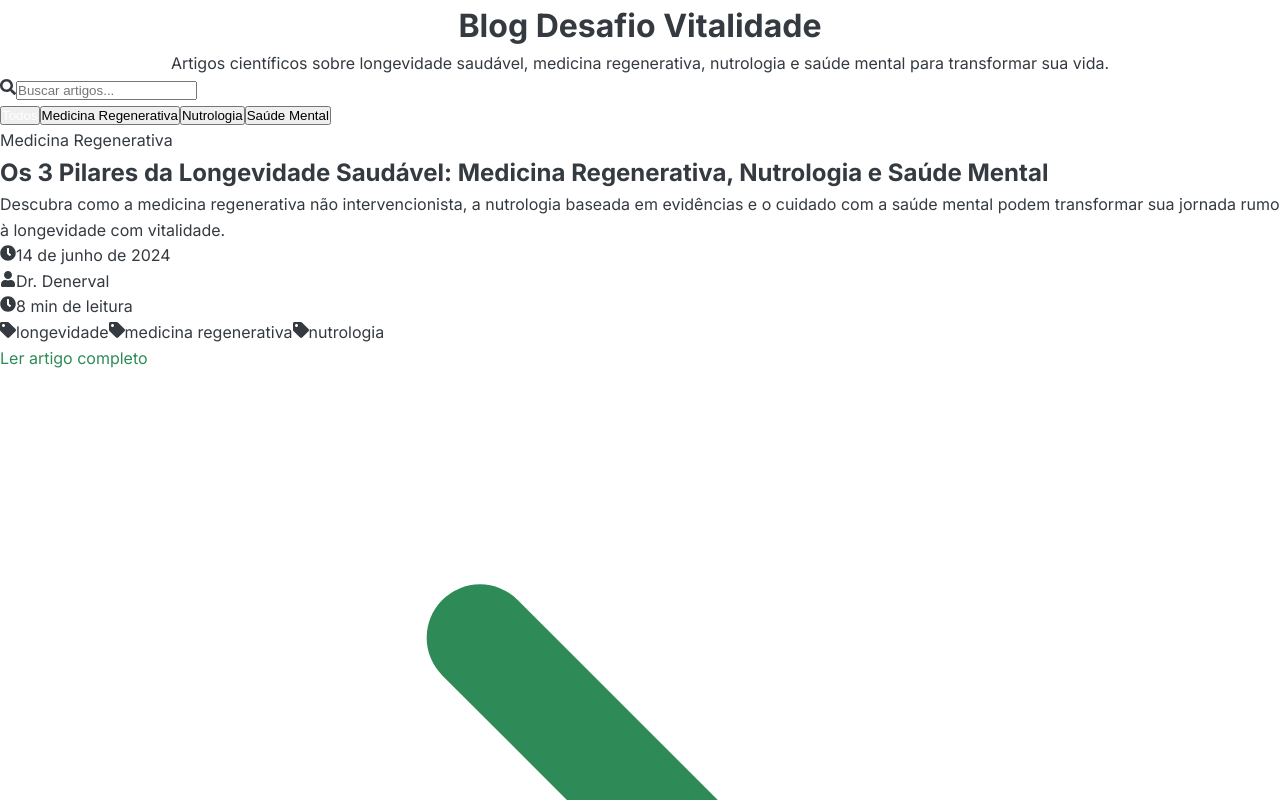
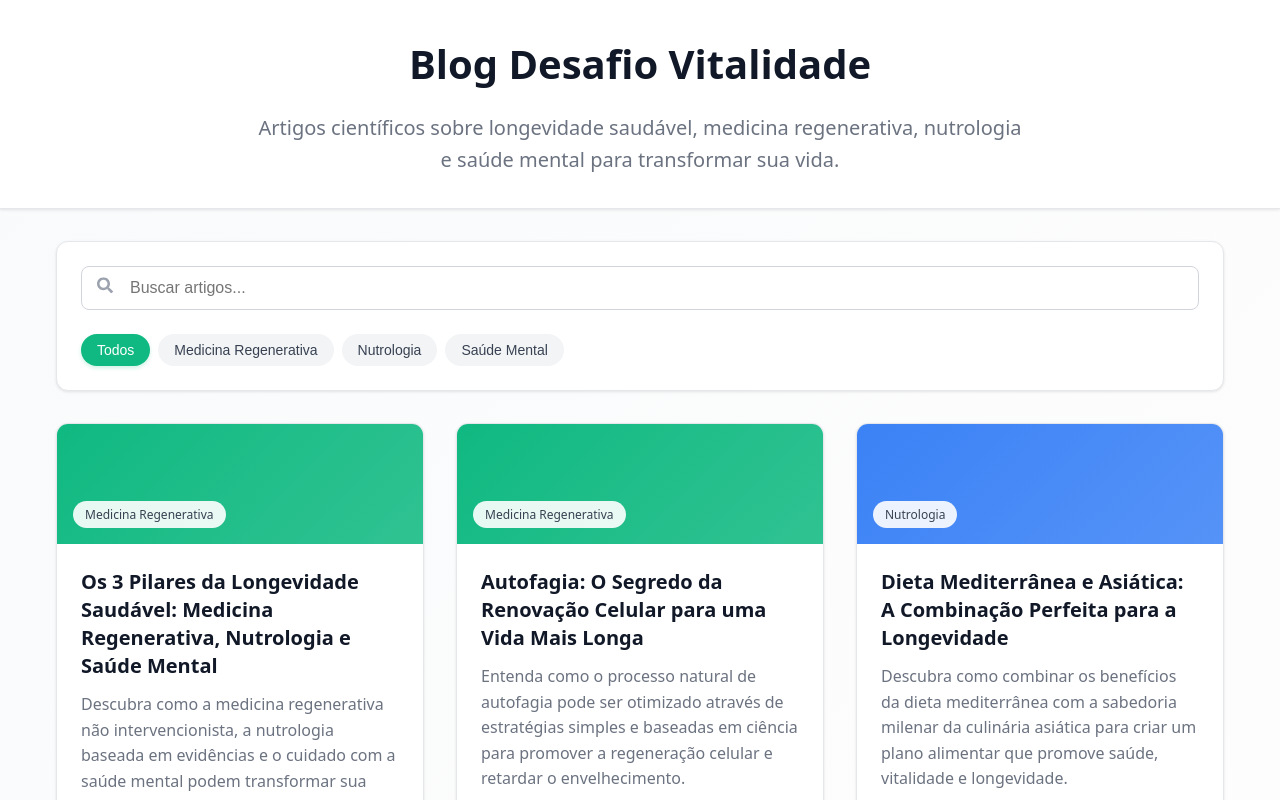
Before and after one commit to denerval1111/segunda-versao-140625, a Next.js app: page /blog in a window 1280 px wide. Shown: the top 800 px of the page. Built offline with nearby package versions, Linux system fonts and the light colour scheme.

Commit message:
Update BlogClient.tsx

```diff
--- a/app/blog/BlogClient.tsx
+++ b/app/blog/BlogClient.tsx
@@ -44,15 +44,15 @@ const BlogClient: React.FC<BlogClientProps> = ({ posts, categories }) => {
     });
   };
 
-  // Função para obter gradiente por categoria
-  const getCategoryGradient = (category: string) => {
-    const gradients = {
-      'Medicina Regenerativa': 'from-green-500 to-emerald-600',
-      'Nutrologia': 'from-blue-500 to-cyan-600',
-      'Saúde Mental': 'from-purple-500 to-indigo-600',
-      'default': 'from-gray-500 to-gray-600'
+  // Função para obter cores por categoria
+  const getCategoryColors = (category: string) => {
+    const colors = {
+      'Medicina Regenerativa': { bg: '#10b981', text: '#ffffff' },
+      'Nutrologia': { bg: '#3b82f6', text: '#ffffff' },
+      'Saúde Mental': { bg: '#8b5cf6', text: '#ffffff' },
+      'default': { bg: '#6b7280', text: '#ffffff' }
     };
-    return gradients[category as keyof typeof gradients] || gradients.default;
+    return colors[category as keyof typeof colors] || colors.default;
   };
 
   // Posts filtrados
@@ -70,47 +70,122 @@ const BlogClient: React.FC<BlogClientProps> = ({ posts, categories }) => {
   const allCategories = ['Todos', ...categories];
 
   return (
-    <div className="min-h-screen bg-gradient-to-br from-gray-50 to-white">
+    <div style={{
+      minHeight: '100vh',
+      background: 'linear-gradient(135deg, #f9fafb 0%, #ffffff 100%)',
+      fontFamily: 'system-ui, -apple-system, sans-serif'
+    }}>
       {/* Header */}
-      <div className="bg-white shadow-sm border-b">
-        <div className="max-w-6xl mx-auto px-4 py-8">
-          <div className="text-center">
-            <h1 className="text-4xl font-bold text-gray-900 mb-4">
+      <div style={{
+        backgroundColor: '#ffffff',
+        boxShadow: '0 1px 3px rgba(0, 0, 0, 0.1)',
+        borderBottom: '1px solid #e5e7eb'
+      }}>
+        <div style={{
+          maxWidth: '1200px',
+          margin: '0 auto',
+          padding: '32px 16px',
+          textAlign: 'center'
+        }}>
+          <h1 style={{
+            fontSize: '2.5rem',
+            fontWeight: 'bold',
+            color: '#111827',
+            marginBottom: '16px',
+            margin: '0 0 16px 0'
+          }}>
             Blog Desafio Vitalidade
           </h1>
-            <p className="text-xl text-gray-600 max-w-3xl mx-auto">
+          <p style={{
+            fontSize: '1.25rem',
+            color: '#6b7280',
+            maxWidth: '768px',
+            margin: '0 auto',
+            lineHeight: '1.6'
+          }}>
             Artigos científicos sobre longevidade saudável, medicina regenerativa, nutrologia e saúde mental para transformar sua vida.
           </p>
         </div>
       </div>
-      </div>
 
       {/* Filtros e Busca */}
-      <div className="max-w-6xl mx-auto px-4 py-8">
-        <div className="bg-white rounded-xl shadow-sm border p-6 mb-8">
+      <div style={{ maxWidth: '1200px', margin: '0 auto', padding: '32px 16px' }}>
+        <div style={{
+          backgroundColor: '#ffffff',
+          borderRadius: '12px',
+          boxShadow: '0 1px 3px rgba(0, 0, 0, 0.1)',
+          border: '1px solid #e5e7eb',
+          padding: '24px',
+          marginBottom: '32px'
+        }}>
           {/* Barra de Busca */}
-          <div className="relative mb-6">
-            <FaSearch className="absolute left-4 top-1/2 transform -translate-y-1/2 text-gray-400" />
+          <div style={{ position: 'relative', marginBottom: '24px' }}>
+            <div style={{
+              position: 'absolute',
+              left: '16px',
+              top: '50%',
+              transform: 'translateY(-50%)',
+              color: '#9ca3af'
+            }}>
+              <FaSearch />
+            </div>
             <input
               type="text"
               placeholder="Buscar artigos..."
               value={searchTerm}
               onChange={(e) => setSearchTerm(e.target.value)}
-              className="w-full pl-12 pr-4 py-3 border border-gray-200 rounded-lg focus:ring-2 focus:ring-green-500 focus:border-transparent transition-all duration-200"
+              style={{
+                width: '100%',
+                paddingLeft: '48px',
+                paddingRight: '16px',
+                paddingTop: '12px',
+                paddingBottom: '12px',
+                border: '1px solid #d1d5db',
+                borderRadius: '8px',
+                fontSize: '16px',
+                outline: 'none',
+                transition: 'all 0.2s',
+                boxSizing: 'border-box'
+              }}
+              onFocus={(e) => {
+                e.target.style.borderColor = '#10b981';
+                e.target.style.boxShadow = '0 0 0 3px rgba(16, 185, 129, 0.1)';
+              }}
+              onBlur={(e) => {
+                e.target.style.borderColor = '#d1d5db';
+                e.target.style.boxShadow = 'none';
+              }}
             />
           </div>
 
           {/* Filtros de Categoria */}
-          <div className="flex flex-wrap gap-2">
+          <div style={{ display: 'flex', flexWrap: 'wrap', gap: '8px' }}>
             {allCategories.map((category) => (
               <button
                 key={category}
                 onClick={() => setSelectedCategory(category)}
-                className={`px-4 py-2 rounded-full text-sm font-medium transition-all duration-200 ${
-                  selectedCategory === category
-                    ? 'bg-green-500 text-white shadow-md'
-                    : 'bg-gray-100 text-gray-700 hover:bg-gray-200'
-                }`}
+                style={{
+                  padding: '8px 16px',
+                  borderRadius: '20px',
+                  fontSize: '14px',
+                  fontWeight: '500',
+                  border: 'none',
+                  cursor: 'pointer',
+                  transition: 'all 0.2s',
+                  backgroundColor: selectedCategory === category ? '#10b981' : '#f3f4f6',
+                  color: selectedCategory === category ? '#ffffff' : '#374151',
+                  boxShadow: selectedCategory === category ? '0 2px 4px rgba(16, 185, 129, 0.2)' : 'none'
+                }}
+                onMouseEnter={(e) => {
+                  if (selectedCategory !== category) {
+                    e.currentTarget.style.backgroundColor = '#e5e7eb';
+                  }
+                }}
+                onMouseLeave={(e) => {
+                  if (selectedCategory !== category) {
+                    e.currentTarget.style.backgroundColor = '#f3f4f6';
+                  }
+                }}
               >
                 {category}
               </button>
@@ -120,59 +195,127 @@ const BlogClient: React.FC<BlogClientProps> = ({ posts, categories }) => {
 
         {/* Grid de Posts */}
         {filteredPosts.length > 0 ? (
-          <div className="grid grid-cols-1 md:grid-cols-2 lg:grid-cols-3 gap-8">
-            {filteredPosts.map((post) => (
+          <div style={{
+            display: 'grid',
+            gridTemplateColumns: 'repeat(auto-fit, minmax(350px, 1fr))',
+            gap: '32px'
+          }}>
+            {filteredPosts.map((post) => {
+              const categoryColors = getCategoryColors(post.category);
+              return (
                 <article
                   key={post.id}
-                className="bg-white rounded-xl shadow-sm border hover:shadow-lg transition-all duration-300 overflow-hidden group"
+                  style={{
+                    backgroundColor: '#ffffff',
+                    borderRadius: '12px',
+                    boxShadow: '0 1px 3px rgba(0, 0, 0, 0.1)',
+                    border: '1px solid #e5e7eb',
+                    overflow: 'hidden',
+                    transition: 'all 0.3s',
+                    cursor: 'pointer'
+                  }}
+                  onMouseEnter={(e) => {
+                    e.currentTarget.style.boxShadow = '0 10px 25px rgba(0, 0, 0, 0.15)';
+                    e.currentTarget.style.transform = 'translateY(-2px)';
+                  }}
+                  onMouseLeave={(e) => {
+                    e.currentTarget.style.boxShadow = '0 1px 3px rgba(0, 0, 0, 0.1)';
+                    e.currentTarget.style.transform = 'translateY(0)';
+                  }}
                 >
                   {/* Header do Card com Gradiente */}
-                <div className={`h-32 bg-gradient-to-r ${getCategoryGradient(post.category)} relative`}>
-                  <div className="absolute inset-0 bg-black bg-opacity-20"></div>
-                  <div className="absolute bottom-4 left-4">
-                    <span className="bg-white bg-opacity-90 text-gray-800 px-3 py-1 rounded-full text-sm font-medium">
+                  <div style={{
+                    height: '120px',
+                    background: `linear-gradient(135deg, ${categoryColors.bg} 0%, ${categoryColors.bg}dd 100%)`,
+                    position: 'relative',
+                    display: 'flex',
+                    alignItems: 'flex-end',
+                    padding: '16px'
+                  }}>
+                    <span style={{
+                      backgroundColor: 'rgba(255, 255, 255, 0.9)',
+                      color: '#374151',
+                      padding: '4px 12px',
+                      borderRadius: '20px',
+                      fontSize: '12px',
+                      fontWeight: '500'
+                    }}>
                       {post.category}
                     </span>
                   </div>
-                </div>
 
                   {/* Conteúdo do Card */}
-                <div className="p-6">
-                  <h2 className="text-xl font-bold text-gray-900 mb-3 line-clamp-2 group-hover:text-green-600 transition-colors duration-200">
+                  <div style={{ padding: '24px' }}>
+                    <h2 style={{
+                      fontSize: '1.25rem',
+                      fontWeight: 'bold',
+                      color: '#111827',
+                      marginBottom: '12px',
+                      lineHeight: '1.4',
+                      margin: '0 0 12px 0'
+                    }}>
                       {post.title}
                     </h2>
 
-                  <p className="text-gray-600 mb-4 line-clamp-3">
+                    <p style={{
+                      color: '#6b7280',
+                      marginBottom: '16px',
+                      lineHeight: '1.6',
+                      margin: '0 0 16px 0'
+                    }}>
                       {post.excerpt || post.description || 'Descubra insights valiosos sobre longevidade saudável e bem-estar.'}
                     </p>
 
                     {/* Metadados */}
-                  <div className="flex items-center justify-between text-sm text-gray-500 mb-4">
-                    <div className="flex items-center space-x-4">
-                      <div className="flex items-center">
-                        <FaClock className="mr-1" />
+                    <div style={{
+                      display: 'flex',
+                      alignItems: 'center',
+                      justifyContent: 'space-between',
+                      fontSize: '14px',
+                      color: '#6b7280',
+                      marginBottom: '16px',
+                      flexWrap: 'wrap',
+                      gap: '8px'
+                    }}>
+                      <div style={{ display: 'flex', alignItems: 'center', gap: '16px' }}>
+                        <div style={{ display: 'flex', alignItems: 'center', gap: '4px' }}>
+                          <FaClock />
                           <span>{formatDate(post.date)}</span>
                         </div>
-                      <div className="flex items-center">
-                        <FaUser className="mr-1" />
+                        <div style={{ display: 'flex', alignItems: 'center', gap: '4px' }}>
+                          <FaUser />
                           <span>{post.author || 'Dr. Denerval'}</span>
                         </div>
                       </div>
-                    <div className="flex items-center">
-                      <FaClock className="mr-1" />
+                      <div style={{ display: 'flex', alignItems: 'center', gap: '4px' }}>
+                        <FaClock />
                         <span>{post.readTime || calculateReadTime(post.excerpt || post.description || '')}</span>
                       </div>
                     </div>
 
                     {/* Tags */}
                     {post.tags && post.tags.length > 0 && (
-                    <div className="flex flex-wrap gap-2 mb-4">
+                      <div style={{
+                        display: 'flex',
+                        flexWrap: 'wrap',
+                        gap: '8px',
+                        marginBottom: '16px'
+                      }}>
                         {post.tags.slice(0, 3).map((tag, index) => (
                           <span
                             key={index}
-                          className="inline-flex items-center px-2 py-1 bg-gray-100 text-gray-600 text-xs rounded-full"
+                            style={{
+                              display: 'inline-flex',
+                              alignItems: 'center',
+                              gap: '4px',
+                              padding: '4px 8px',
+                              backgroundColor: '#f3f4f6',
+                              color: '#6b7280',
+                              fontSize: '12px',
+                              borderRadius: '20px'
+                            }}
                           >
-                          <FaTag className="mr-1" />
+                            <FaTag style={{ fontSize: '10px' }} />
                             {tag}
                           </span>
                         ))}
@@ -182,42 +325,104 @@ const BlogClient: React.FC<BlogClientProps> = ({ posts, categories }) => {
                     {/* Link para o artigo */}
                     <Link
                       href={`/blog/${post.id}`}
-                    className="inline-flex items-center text-green-600 hover:text-green-700 font-medium transition-colors duration-200"
+                      style={{
+                        display: 'inline-flex',
+                        alignItems: 'center',
+                        color: '#10b981',
+                        fontWeight: '500',
+                        textDecoration: 'none',
+                        transition: 'color 0.2s'
+                      }}
+                      onMouseEnter={(e) => {
+                        e.currentTarget.style.color = '#059669';
+                      }}
+                      onMouseLeave={(e) => {
+                        e.currentTarget.style.color = '#10b981';
+                      }}
                     >
                       Ler artigo completo
-                    <svg className="ml-2 w-4 h-4 transform group-hover:translate-x-1 transition-transform duration-200" fill="none" stroke="currentColor" viewBox="0 0 24 24">
+                      <svg
+                        style={{
+                          marginLeft: '8px',
+                          width: '16px',
+                          height: '16px',
+                          transition: 'transform 0.2s'
+                        }}
+                        fill="none"
+                        stroke="currentColor"
+                        viewBox="0 0 24 24"
+                      >
                         <path strokeLinecap="round" strokeLinejoin="round" strokeWidth={2} d="M9 5l7 7-7 7" />
                       </svg>
                     </Link>
                   </div>
                 </article>
-            ))}
+              );
+            })}
           </div>
         ) : (
-          <div className="text-center py-12">
-            <div className="text-gray-400 mb-4">
-              <FaSearch className="mx-auto text-4xl" />
+          <div style={{ textAlign: 'center', padding: '48px 0' }}>
+            <div style={{ color: '#9ca3af', marginBottom: '16px' }}>
+              <FaSearch style={{ fontSize: '48px', margin: '0 auto' }} />
             </div>
-            <h3 className="text-xl font-medium text-gray-600 mb-2">
+            <h3 style={{
+              fontSize: '1.25rem',
+              fontWeight: '500',
+              color: '#6b7280',
+              marginBottom: '8px',
+              margin: '0 0 8px 0'
+            }}>
               Nenhum artigo encontrado
             </h3>
-            <p className="text-gray-500">
+            <p style={{ color: '#6b7280', margin: '0' }}>
               Tente ajustar os filtros ou termo de busca.
             </p>
           </div>
         )}
 
         {/* Call to Action */}
-        <div className="mt-16 bg-gradient-to-r from-green-500 to-emerald-600 rounded-xl p-8 text-center text-white">
-          <h2 className="text-3xl font-bold mb-4">
+        <div style={{
+          marginTop: '64px',
+          background: 'linear-gradient(135deg, #10b981 0%, #059669 100%)',
+          borderRadius: '12px',
+          padding: '32px',
+          textAlign: 'center',
+          color: '#ffffff'
+        }}>
+          <h2 style={{
+            fontSize: '2rem',
+            fontWeight: 'bold',
+            marginBottom: '16px',
+            margin: '0 0 16px 0'
+          }}>
             Transforme sua Saúde e Vitalidade
           </h2>
-          <p className="text-xl mb-6 opacity-90">
+          <p style={{
+            fontSize: '1.25rem',
+            marginBottom: '24px',
+            opacity: 0.9,
+            margin: '0 0 24px 0'
+          }}>
             Junte-se ao Desafio Vitalidade e descubra como viver com mais energia, saúde e longevidade.
           </p>
           <Link
             href="/inscricao"
-            className="inline-block bg-white text-green-600 px-8 py-3 rounded-lg font-semibold hover:bg-gray-100 transition-colors duration-200"
+            style={{
+              display: 'inline-block',
+              backgroundColor: '#ffffff',
+              color: '#10b981',
+              padding: '12px 32px',
+              borderRadius: '8px',
+              fontWeight: '600',
+              textDecoration: 'none',
+              transition: 'all 0.2s'
+            }}
+            onMouseEnter={(e) => {
+              e.currentTarget.style.backgroundColor = '#f9fafb';
+            }}
+            onMouseLeave={(e) => {
+              e.currentTarget.style.backgroundColor = '#ffffff';
+            }}
           >
             Saiba mais sobre o Desafio
           </Link>
```
Lines whose indentation alone changed are shown as unchanged.
